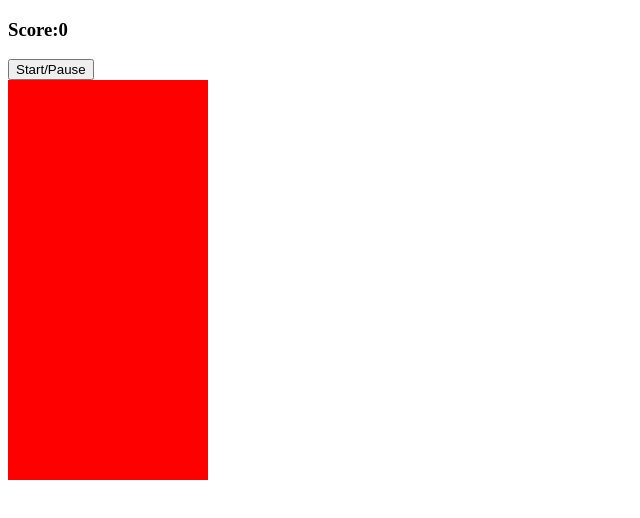
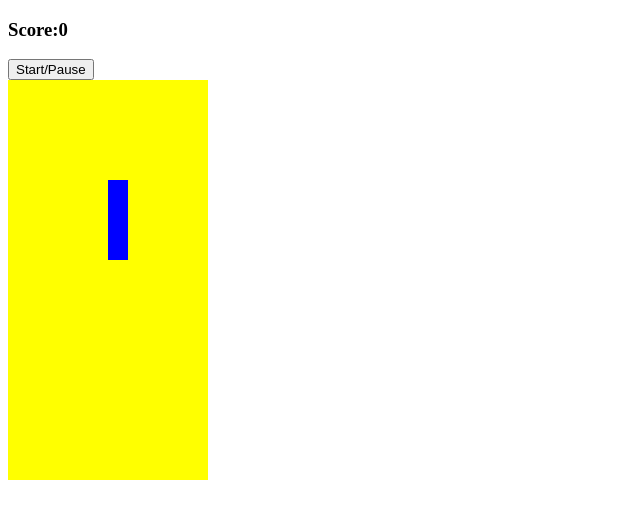
Before and after one commit to eliasjsj/basic-tetris, a plain HTML site: page index.html in a window 1280 px wide. Shown: the whole page, without its empty margins (0-640 px from the left). Drawn offline with Linux system fonts and the light colour scheme.

Commit message:
Desenhando as peças na tela

```diff
--- a/app.js
+++ b/app.js
@@ -41,4 +41,35 @@ document.addEventListener('DOMContentLoaded', () => {
         [width,width+1,width+2,width+3]
     ]
 
+    const theTetraminoes = [lTetromino, zTetromino, tTetromino, oTetromino, iTetromino]
+
+    let currentPosition = 4
+    let currentRotation = 0
+
+    //randomly select a Tetromino and its first rotation.
+    let random = Math.floor(Math.random()*theTetraminoes.length)
+    let current = theTetraminoes[random][currentRotation]
+
+    //draw the first rotation in the first tetromino
+    function draw(){
+        current.forEach(index => {
+            squares[currentPosition + index].classList.add('tetromino')
+        })
+    }
+
+    function undraw(){
+        current.forEach(index => {
+            squares[currentPosition+index].classList.remove('tetromino')
+        })
+    }
+
+    //make the tetromino move down every second
+    timerId = setInterval(moveDown, 1000)
+
+    function moveDown(){
+        undraw()
+        currentPosition += width
+        draw()
+    }
+
 })
--- a/style.css
+++ b/style.css
@@ -9,5 +9,9 @@
 .grid div {
     height: 20px;
     width: 20px;
-    background-color: red;
+    /*background-color: red;*/
 }
+
+.tetromino {
+    background-color: blue;
+}
```
